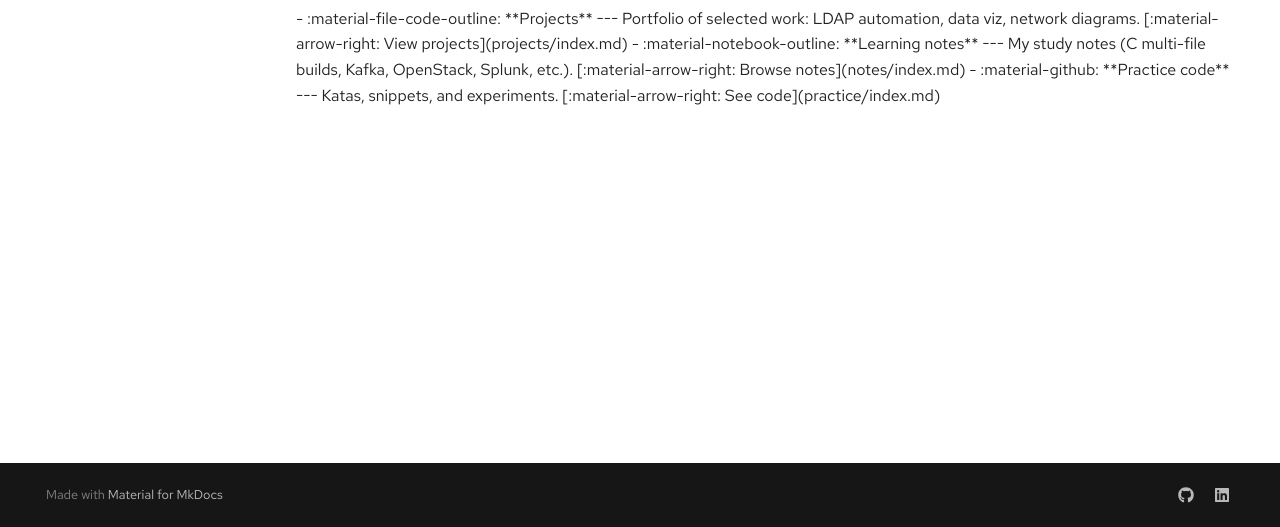
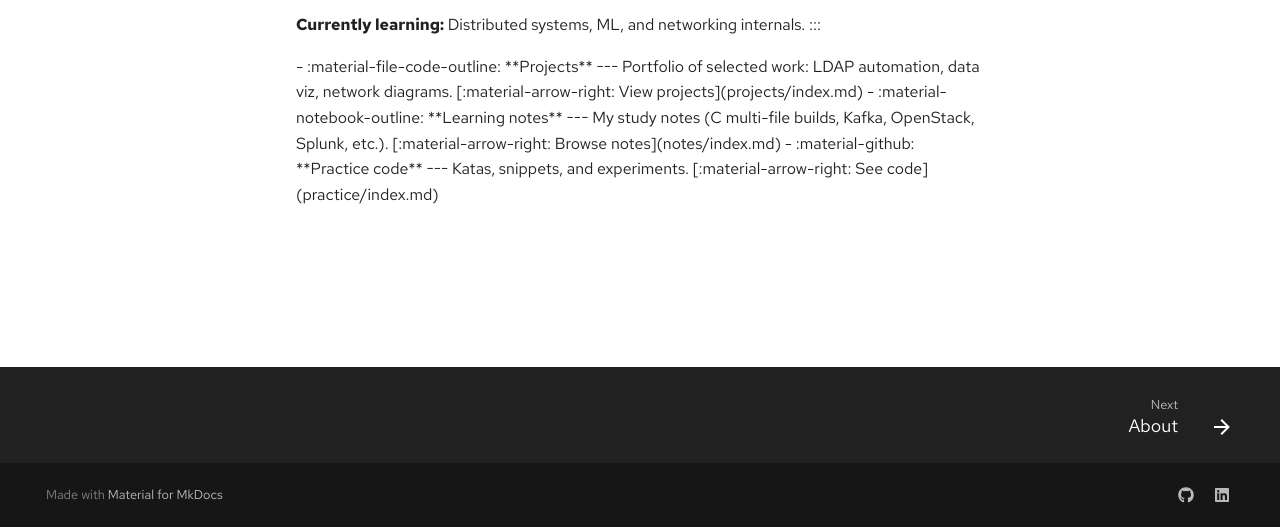
Before and after one commit to imramakrishnak/imramakrishnak.github.io, an MkDocs documentation site: the page built from docs/index.md, in a window 1280 px wide, cut to the strip 373-900 px from the top of the page. Built offline with MkDocs 1.6.1 and Material for MkDocs 9.7.7, drawn with Linux system fonts in a browser that asks for light colours; some web fonts are replaced; comment, search, counter and statistics services are not loaded; some of the changed text lies outside the part shown.

Commit message:
mkdocs settings added

```diff
--- a/mkdocs.yml
+++ b/mkdocs.yml
@@ -7,32 +7,48 @@
 theme:
   name: material
   language: en
+  logo: assets/g16.png        # optional
+  favicon: assets/favicon.ico  # optional
   features:
+    - content.action.edit
+    - content.action.view
+    - content.code.annotate
+    - content.code.copy
+    - content.tooltips
+    - navigation.tabs
     - navigation.sections
-    - navigation.instant
+    - navigation.footer
+    - navigation.indexes
+    - navigation.top
     - navigation.tracking
-    - toc.integrate
-    - content.code.copy
-    - content.action.edit
+    - search.highlight
+    - search.share
     - search.suggest
-    - search.highlight
+    - toc.follow
+  palette:
+    - media: "(prefers-color-scheme)"
+      toggle:
+        icon: material/link
+        name: Switch to light mode
+    - media: "(prefers-color-scheme: light)"
+      scheme: default
+      primary: indigo
+      accent: indigo
+      toggle:
+        icon: material/toggle-switch
+        name: Switch to dark mode
+    - media: "(prefers-color-scheme: dark)"
+      scheme: slate
+      primary: black
+      accent: indigo
+      toggle:
+        icon: material/toggle-switch-off
+        name: Switch to system preference
   font:
     text: Red Hat Text
     code: Red Hat Mono
   icon:
     repo: fontawesome/brands/github
-  logo: assets/g16.png        # optional
-  favicon: assets/favicon.ico  # optional
-  palette:
-    - scheme: default
-      primary: light blue
-      accent: indigo
-    - scheme: slate
-      primary: light blue
-      accent: indigo
-      toggle:
-        icon: material/weather-night
-        name: Switch to dark mode
 
 nav:
   - Home: index.md
```
